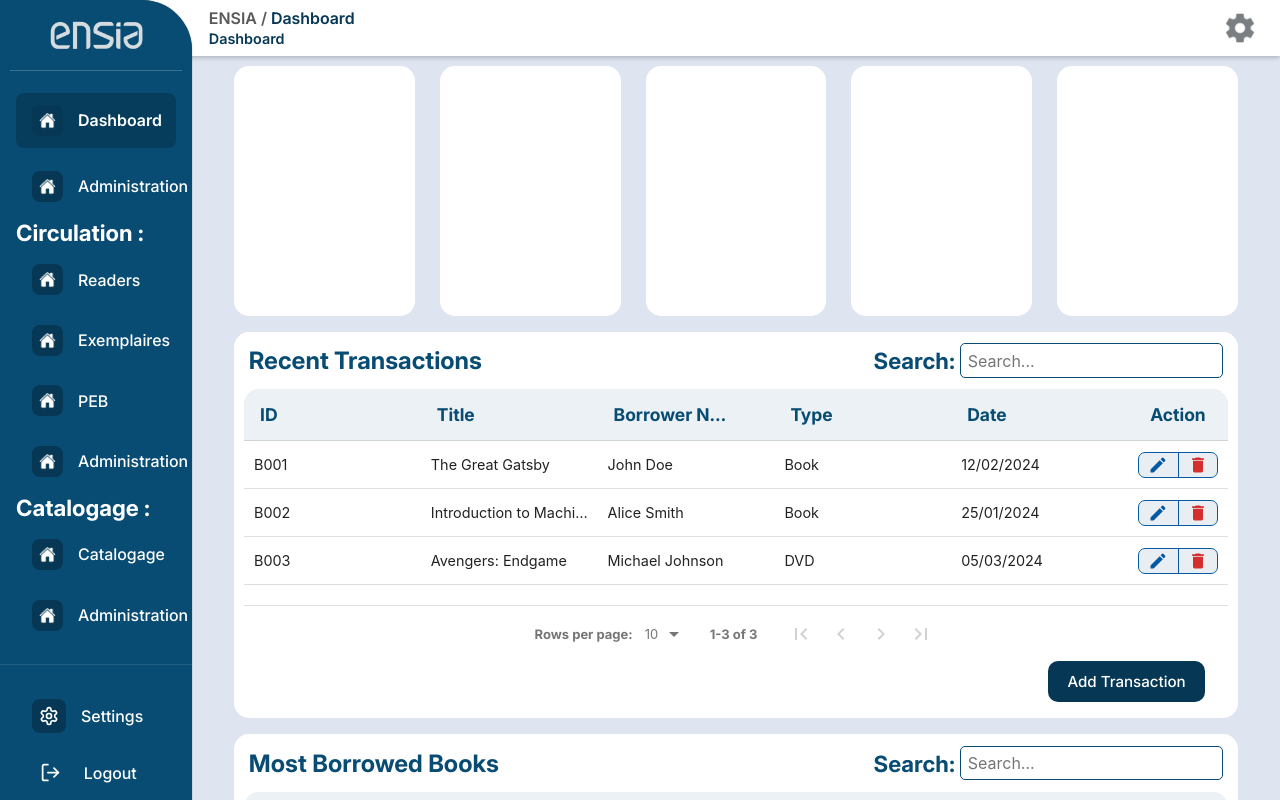
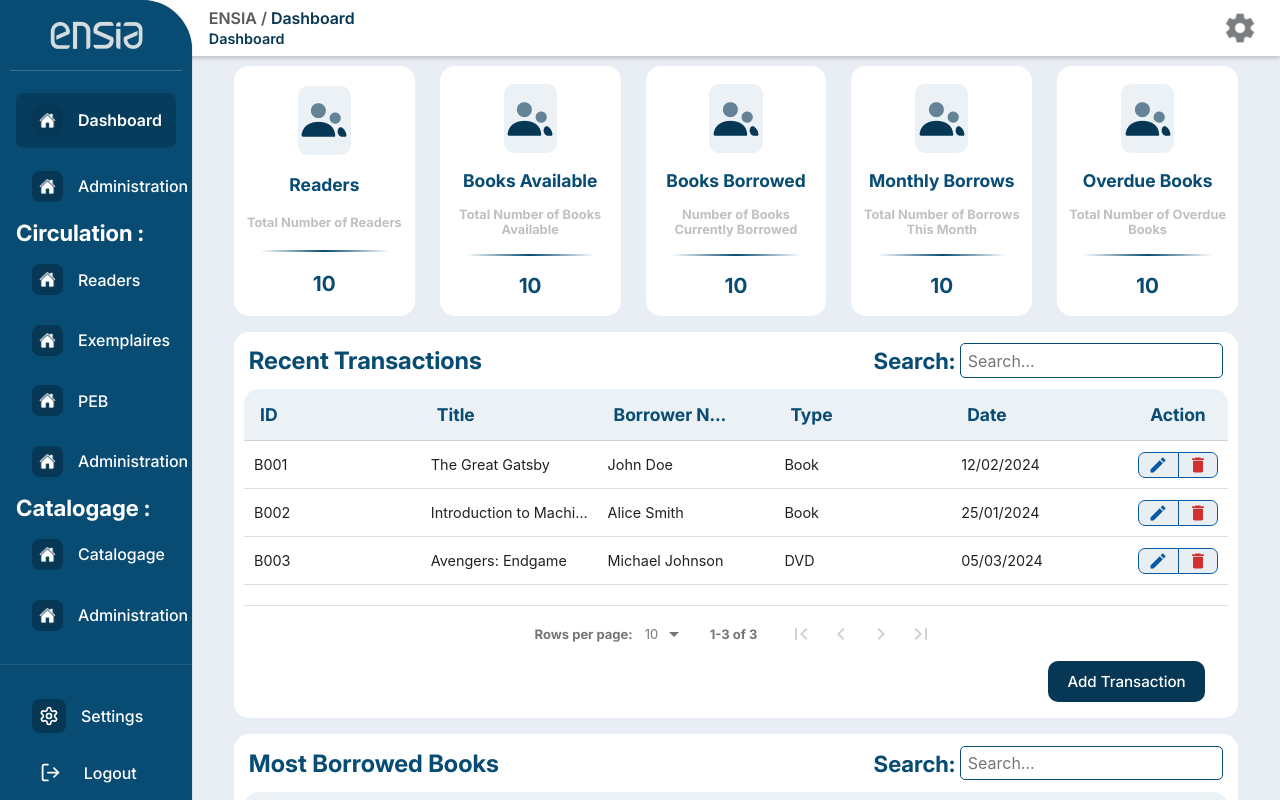
Before and after one commit to HachemSekhsoukh/LibrarySystem, a React (Vite) app: page /dashboard in a window 1280 px wide. Built offline with nearby package versions, Linux system fonts and the light colour scheme; a web font is replaced by a local one.

Commit message:
stats card

```diff
--- /dev/null
+++ b/src/CSS/components/StatCard.css
@@ -0,0 +1,44 @@
+.stat-card{
+    background-color: white;
+    border-radius: 15px;
+    padding: 10px;
+    display: flex;
+    flex-direction: column;
+    justify-content: space-around;
+    align-items: center;
+}
+
+.image-container{
+    display: flex;
+    justify-content: center;
+    align-items: center;
+    background-color: var(--table-header-color);
+    width: 33%;
+    height: 30%;
+    border-radius: 10px;
+}
+
+.stat-card-title{
+    color: var(--primary-color);
+    font-size: 1.1rem;
+}
+
+.stat-card-subtitle{
+    text-align: center;
+    font-size: 0.8rem;
+    font-weight: bold;
+    color: rgb(192, 192, 192);
+}
+
+.stat-card-number{
+    color: var(--primary-color);
+    font-size: 1.3rem;
+    font-weight: bold;
+}
+
+.stat-card-divider {
+    border: none;
+    width: 80%;
+    height: 2px;
+    background: linear-gradient(to right, transparent, var(--primary-color), transparent);
+  }
--- a/src/CSS/dashboard.css
+++ b/src/CSS/dashboard.css
@@ -8,6 +8,7 @@
 }
 
 .stat-cards-container{
+    margin-top: 1.5%;
     width: 100%;
     display: flex;
     flex-direction: row;
@@ -16,15 +17,8 @@
 }
 
 .stat-card{
-    margin-top: 1.5%;
     width: 18%;
     height: 250px;
-    background-color: white;
-    border-radius: 15px;
-    display: flex;
-    flex-direction: column;
-    justify-content: space-evenly;
-    align-items: center;
 }
 
 .recent-transactions-container{
--- a/src/Pages/dashboard.jsx
+++ b/src/Pages/dashboard.jsx
@@ -1,6 +1,7 @@
 import "../../src/CSS/dashboard.css";
 import Table from "../components/Table";
 import Button from '../components/Button';
+import StatCard from '../components/StatCard';
 
 const Dashboard = () => {
 
@@ -72,11 +73,11 @@ const Dashboard = () => {
   return (
     <div className="dashboard-page">
       <div className="stat-cards-container">
-          <div className="stat-card"></div>
-          <div className="stat-card"></div>
-          <div className="stat-card"></div>
-          <div className="stat-card"></div>
-          <div className="stat-card"></div>
+          <StatCard title={"Readers"} number={10} subtitle={"Total Number of Readers"} image={"../../public/assets/images/Group.png"}></StatCard>
+          <StatCard title={"Books Available"} number={10} subtitle={"Total Number of Books Available"} image={"../../public/assets/images/Group.png"}></StatCard>
+          <StatCard title={"Books Borrowed"} number={10} subtitle={"Number of Books Currently Borrowed"} image={"../../public/assets/images/Group.png"}></StatCard>
+          <StatCard title={"Monthly Borrows"} number={10} subtitle={"Total Number of Borrows This Month"} image={"../../public/assets/images/Group.png"}></StatCard>
+          <StatCard title={"Overdue Books"} number={10} subtitle={"Total Number of Overdue Books"} image={"../../public/assets/images/Group.png"}></StatCard>
       </div>
 
       <div className="recent-transactions-container">
--- /dev/null
+++ b/src/components/StatCard.jsx
@@ -0,0 +1,17 @@
+import "../CSS/components/StatCard.css";
+
+const StatCard = ({ image, title, subtitle, number }) => {
+  return (
+    <div className="stat-card">
+      <div className="image-container">
+        <img src={image} alt="icon" className="image" />
+      </div>
+      <h4 className="stat-card-title">{title}</h4>
+      <p className="stat-card-subtitle">{subtitle}</p>
+      <hr className="stat-card-divider" />
+      <span className="stat-card-number">{number}</span>
+    </div>
+  );
+};
+
+export default StatCard;
--- a/src/styles/colors.css
+++ b/src/styles/colors.css
@@ -2,7 +2,7 @@
 :root {
     --primary-color: #084C74;
     --secondary-color: #ffffff;
-    --background-color: #dee5f0;
+    --background-color: #e9eef5;
     --table-header-color: #084c7414;
     --white-color: white;
     --button-color: #063754;
```
Also changed, not shown: public/assets/images/Group.png (added).
